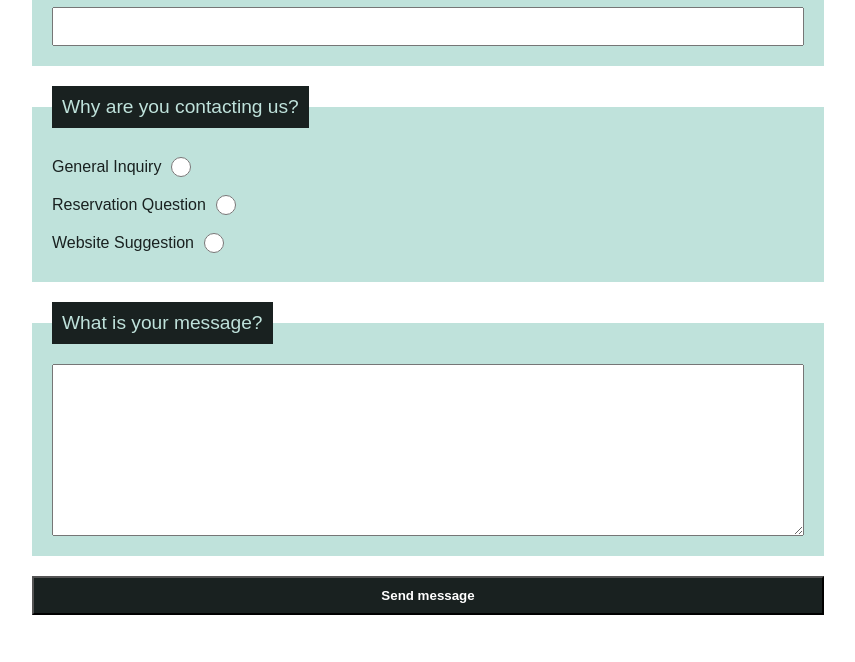
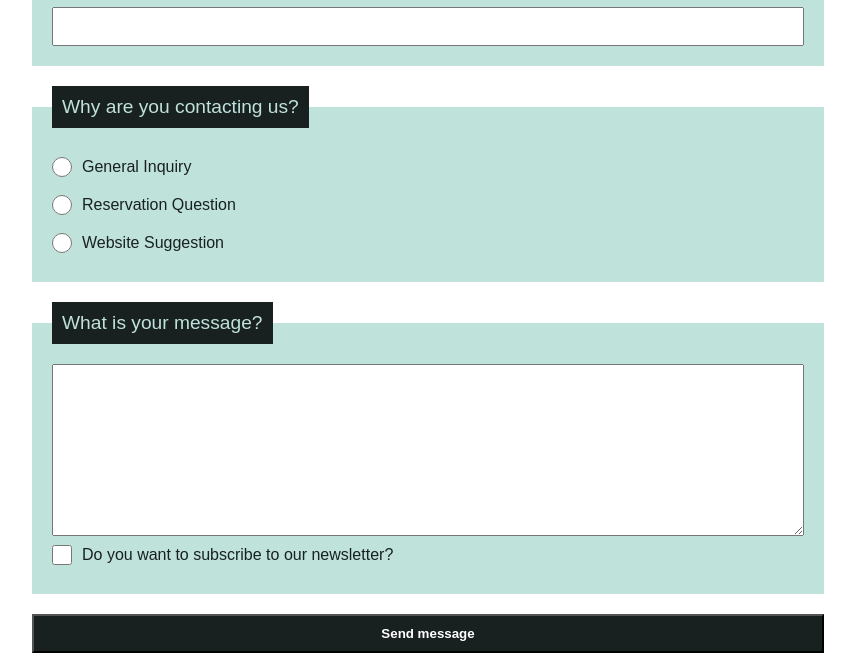
Before and after one commit to vamundse/wdd130, a plain HTML site: page wwr/contact.html in a window 1280 px wide. Shown: the part 1282-1944 px from the top of the page, without its empty margins (212-1067 px from the left). Drawn offline with Linux system fonts and the light colour scheme.

Commit message:
Made some changes to the form

```diff
--- a/wwr/contact.html
+++ b/wwr/contact.html
@@ -39,9 +39,9 @@
             <section>
                 <h2>Our staff</h2>
                 <div class="staff-images">
-                    <figure><img src="images/employee1.webp"><figcaption>John (Captain)</figcaption></figure>
-                    <figure><img src="images/employee2.webp"><figcaption>Sarah (Receptionist)</figcaption></figure>
-                    <figure><img src="images/employee3.webp"><figcaption>Hanna (Trainer)</figcaption></figure>
+                    <figure><img src="images/employee1.webp" alt="John, the captain of the boat."><figcaption>John (Captain)</figcaption></figure>
+                    <figure><img src="images/employee2.webp" alt="Sarah, the receptionist."><figcaption>Sarah (Receptionist)</figcaption></figure>
+                    <figure><img src="images/employee3.webp" alt="Hanna, will train you before you go."><figcaption>Hanna (Trainer)</figcaption></figure>
                 </div>
             </section>
             <section>
@@ -58,22 +58,28 @@
                     <fieldset>
                         <legend>Why are you contacting us?</legend>
                         <div class="radio">
+                            <input type="radio" id="purpose" name="pupose" value="general">
                             <label for="general">General Inquiry</label>
-                            <input type="radio" id="purpose" name="pupose" value="general">
-                        </div>
-                            <div class="radio"><label for="reservation">Reservation Question</label>
-                            <input type="radio" id="purpose" name="pupose" value="reservation">
                         </div>
                         <div class="radio">
+                            <input type="radio" id="purpose" name="pupose" value="reservation">
+                            <label for="reservation">Reservation Question</label>
+                        </div>
+                        <div class="radio">
+                            <input type="radio" id="purpose" name="pupose" value="website">
                             <label for="website">Website Suggestion</label>
-                            <input type="radio" id="purpose" name="pupose" value="website">
                         </div>
                     </fieldset>
                     <fieldset>
                         <legend>What is your message?</legend>
                         <textarea id="message" name="message" rows="10" cols="20"></textarea>
+                        <div class="checkbox">
+                            <input type="checkbox" id="newsletter" name="newsletter">
+                            <label for="newsletter">Do you want to subscribe to our newsletter?</label>
+                        </div>
                     </fieldset>
-                    <button>Send message</button>
+
+                    <button type="submit">Send message</button>
                 </form>
             </section>
         </main>
--- a/wwr/styles/rafting.css
+++ b/wwr/styles/rafting.css
@@ -217,13 +217,13 @@ fieldset {
     padding: 20px;
 }
 
-.radio {
+.radio, .checkbox {
     display: flex;
     align-items: center;
 }
 
-.radio label {
-    margin-right: 10px;
+.radio label, .checkbox label {
+    margin-left: 10px;
 }
 
 legend {
@@ -240,10 +240,8 @@ button {
     padding: 10px;
 }
 
-input[type="radio"] {
+input[type="radio"], input[type="checkbox"] {
     height: 20px;
     width: 20px;
     vertical-align: bottom;
 }
-
-/*why is the input not showing?*/
```
